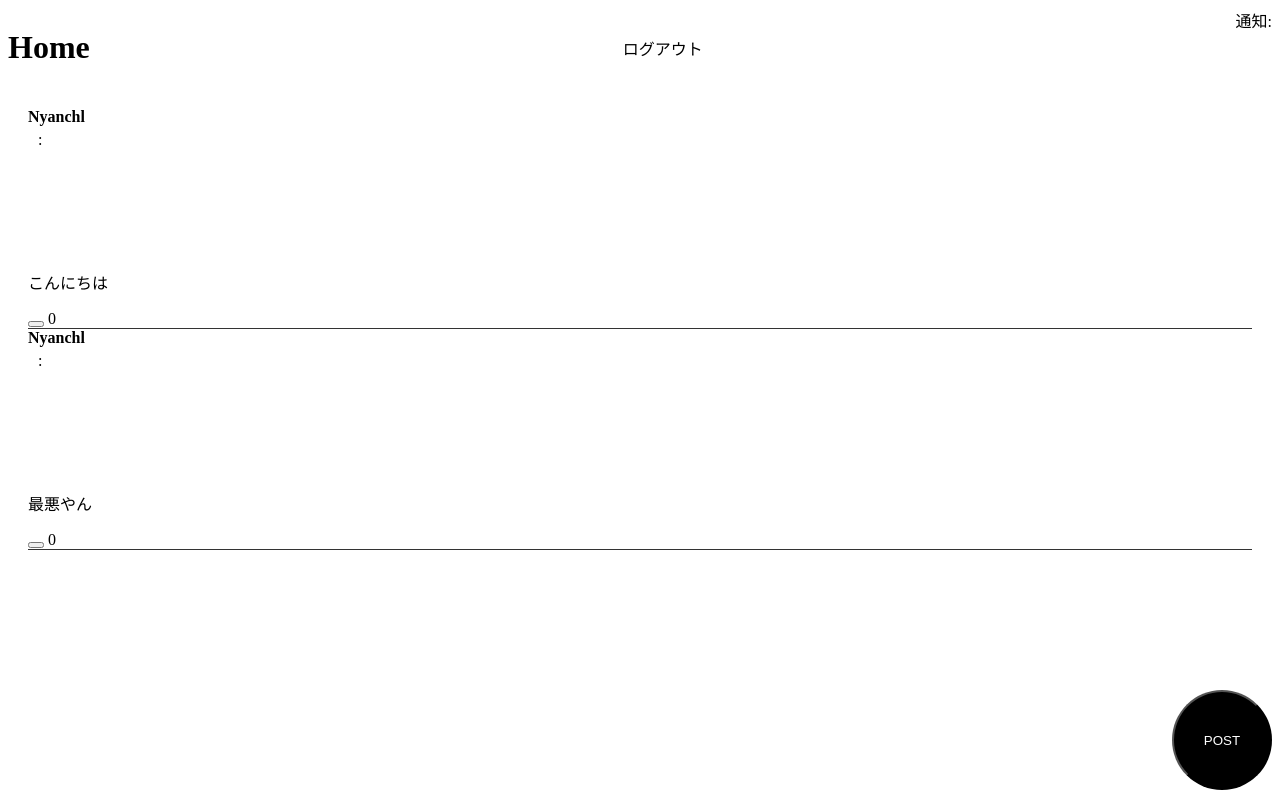
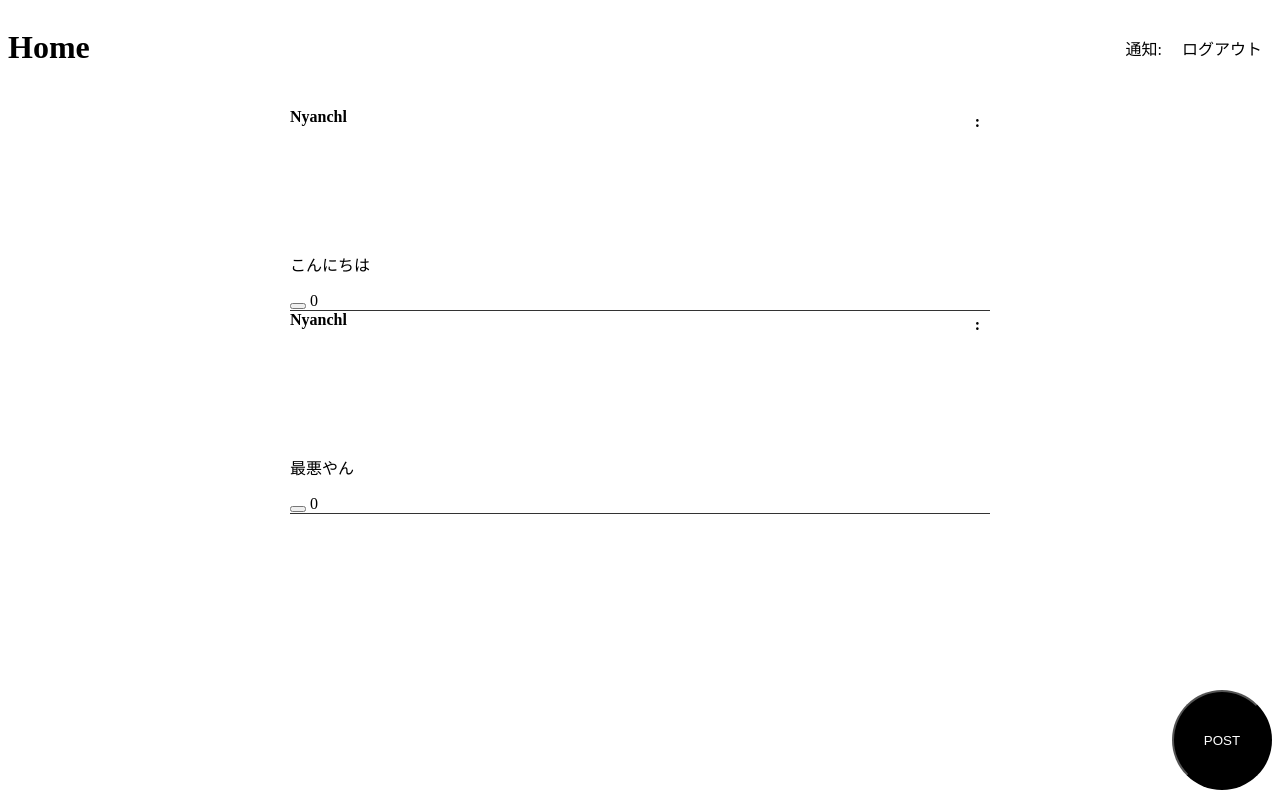
Before and after one commit to nyanchl/SNS_new, a Django app: page / in a window 1280 px wide. Run offline with Django 4.2, Linux system fonts and the light colour scheme; a user stored in the database is signed in; data comes from the database, SQL or seed files in the repository; both versions use the stored data as it was after the commit; data that the repository does not hold is empty; parts of the project's set-up code (start-up, migrations or seed data) failed here and were passed over.

Commit message:
mainページCSSを追加

```diff
--- a/sns/dist/static/css/index.css
+++ b/sns/dist/static/css/index.css
@@ -1,18 +1,27 @@
 .header{
+    margin: 0px;
     display: flex;
     justify-content: space-between;
+}
+.header-element{
+    display: flex;
+    justify-content: space-between;
+    align-items: center;
 }
 h1{
     margin-bottom:21.44px;
 }
+.notice{
+    display:block;
+    margin: 21.44px 10px 21.44px 10px;
+    color: black;
+    text-align: right;
+}
 .logout{
     display:block;
-    margin-top: 21.44px;
-    margin-bottom:21.44px;
-    display: flex;
-    justify-content: center;
-    align-items: center;
+    margin: 21.44px 10px 21.44px 10px;
     color: black;
+    text-align: right;
 }
 
 .post {
@@ -42,19 +51,25 @@ h1{
 }
 
 .users-postdata{
+    margin: auto;
     padding: 20px;
+    width: 700px;
     height: auto;
 }
 .user{
     margin: 0px;
+    display: flex;
+    justify-content: space-between;
 }
 #itemlist{
     display: none;
 }
 .itemlist{
+    justify-content: space-between;
     display: inline-block;
     padding: 5px 10px;
     cursor: pointer;
+    text-align: right;
 }
 .item{
     height: 100px;
--- a/sns/templates/base.html
+++ b/sns/templates/base.html
@@ -5,7 +5,8 @@
   <div class="header">
     <title>SNS</title>
     <h1 class="home">Home</h1>
-    <a class="logout" href="{% url 'accounts:logout' %}">ログアウト</a>
+    <div class="header-element">
+      <div class="notice">
         {% if request.user.is_authenticated %}
           {% if message_count == 0 %}
           <a href="{% url 'sns:notice' %}">通知</a>
@@ -13,6 +14,9 @@
           <a href="{% url 'sns:notice' %}">通知:{{ message_count }}</a>
           {% endif %}
         {% endif %}
+      </div>
+      <a class="logout" href="{% url 'accounts:logout' %}">ログアウト</a>
+    </div>
   </div>
 </head>
 <body>
@@ -27,11 +31,15 @@
   <div class="users-postdata">
     {% for post in postdata %}
 
-    <div class="post-{{post.pk}}" style="border-bottom: 1px solid #333;">
+    <div class="post-{{post.pk}}">
+      <div class="user-element">
         <h4 class="user">
           <a href="{% url 'profile' post.user.name %}">{{ post.user.username }}</a>
+          <div class="ud-item">
+            <label class="itemlist" for="itemlist">:</label>
+          </div>
         </h4>
-      <label class="itemlist" for="itemlist">:</label>
+      </div>
       <div class="item">
       {% if post.user.name == request.user.name %}
         <div class="text">
@@ -56,10 +64,8 @@
       {% endif %}
       <span id="like-for-post-count-{{post.pk}}">{{ post.like }}</span>
     </div>
+    <div style="border-bottom: 1px solid #333;"></div>
     {% endfor %}
-    <style type="text/css">
-      .post-{{post.pk}}.border-bottom{border-bottom: 1px solid #333;}
-    </style>
   </div>
 </body>
 
```
Also changed, not shown: sns/db.sqlite3. Lines whose indentation alone changed are shown as unchanged.
